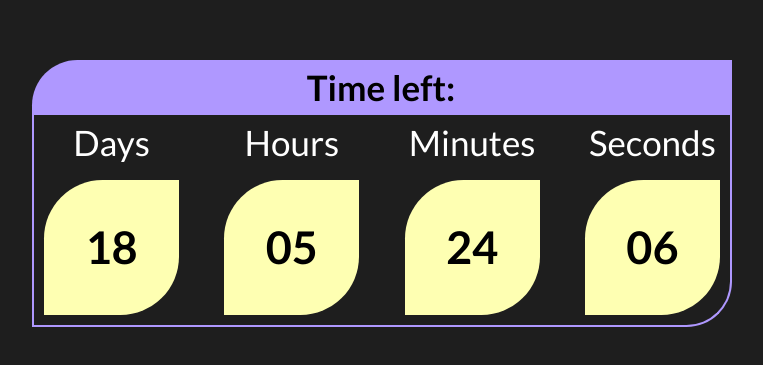
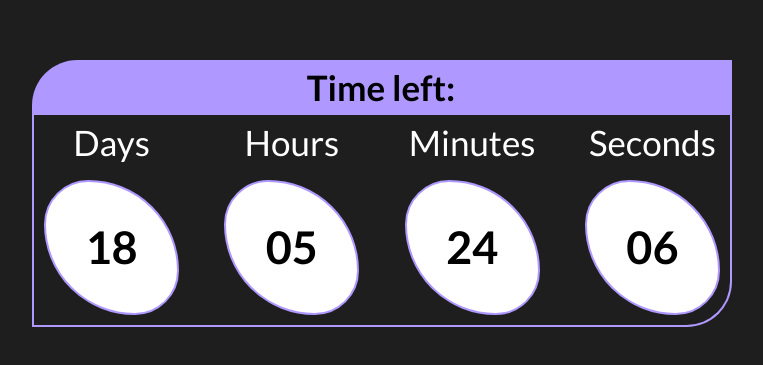
Before and after one commit to SteepKek/Timer2, a plain HTML site: page index.html in a window 1280 px wide. Shown: the part 207-572 px from the top of the page, without its empty margins (258-1021 px from the left). Drawn offline with Linux system fonts and the light colour scheme.

Commit message:
design changed

```diff
--- a/style.scss
+++ b/style.scss
@@ -54,13 +54,14 @@ body {
 					display: flex;
 					justify-content: center;
 					align-items: center;
-					background-color: rgb(254, 255, 178);
+					background-color: rgb(255, 255, 255);
 					color: #000;
 					width: 135px;
 					height: 135px;
-					border-radius: 1.3em 0;
+					border-radius: 1.3em 120px;
 					font-weight: 600;
 					font-size: 45px;
+					border: 2px solid rgb(175, 152, 255);
 				}
 			}
 		}
```
Also changed, not shown: style.css, 1 other file.
